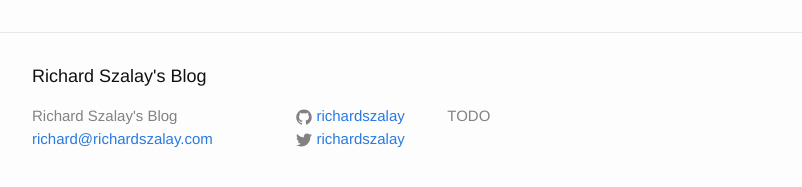
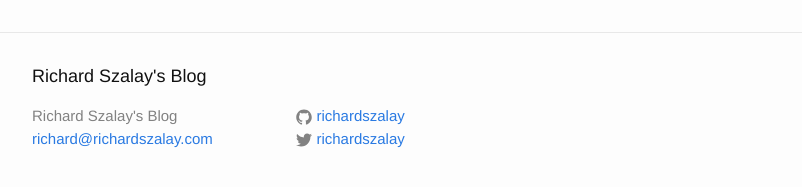
Before and after one commit to richardszalay/richardszalay.github.io, a Jekyll site: the page built from index.html, in a window 1280 px wide and 900 px high, scrolled down 3912 px. Shown: the part 690-877 px from the top of the window, without its empty margins (238-1040 px from the left). Built offline with Jekyll 4.4.1, drawn with Linux system fonts in a browser that asks for light colours.

Commit message:
Removed TODO from footer

```diff
--- a/_config.yml
+++ b/_config.yml
@@ -9,7 +9,7 @@
 title: Richard Szalay's Blog
 email: richard@richardszalay.com
 description: > # this means to ignore newlines until "baseurl:"
-  TODO
+
 baseurl: "" # the subpath of your site, e.g. /blog
 url: "https://blog.richardszalay.com" # the base hostname & protocol for your site
 twitter_username: richardszalay
```
